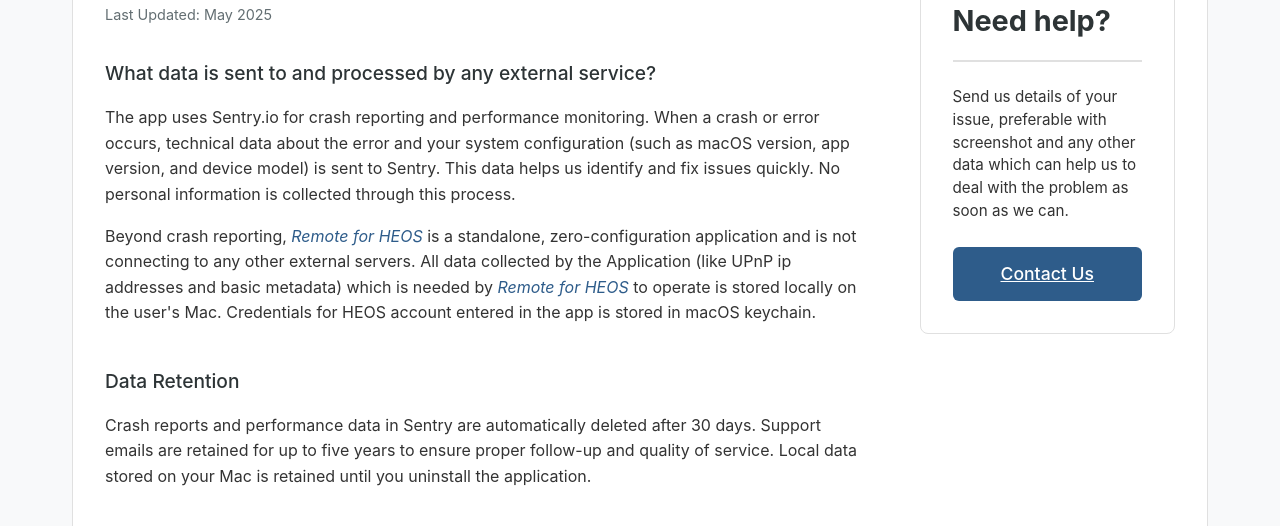
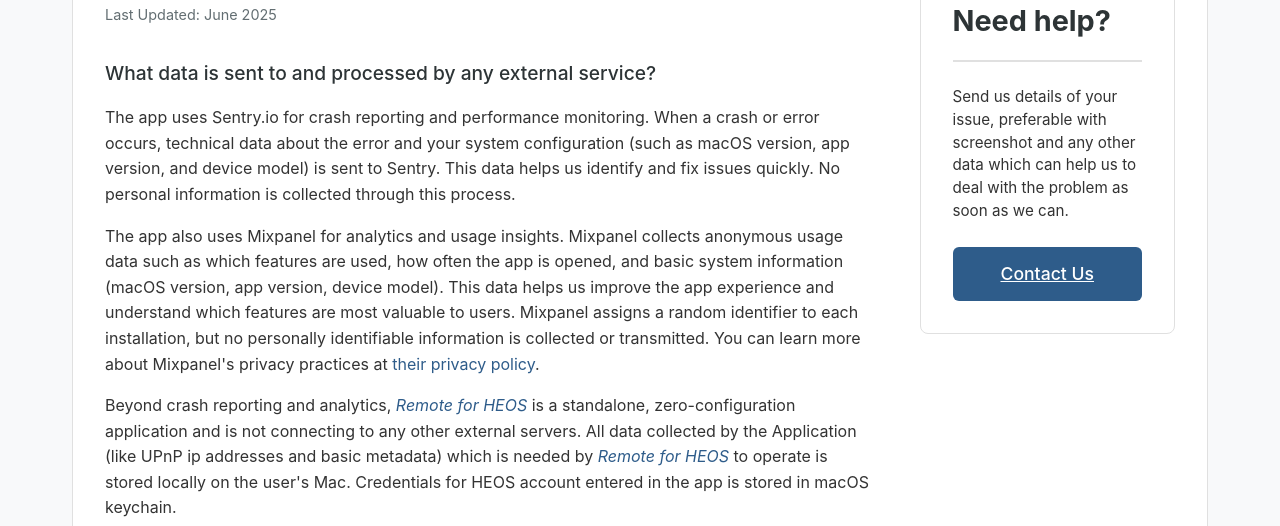
Before and after one commit to dniklewicz/dniklewicz.github.io, a plain HTML site: page heos/privacy.html in a window 1280 px wide. Shown: the part 196-722 px from the top of the page. Drawn offline with Linux system fonts and the light colour scheme.

Commit message:
Add information about Mixpanel

```diff
--- a/heos/privacy.html
+++ b/heos/privacy.html
@@ -46,17 +46,18 @@
 			<main class="content-wrapper">
 				<article class="column left">
 					<h2>Privacy Policy</h2>
-					<p class="last-updated">Last Updated: May 2025</p>
+					<p class="last-updated">Last Updated: June 2025</p>
 
 					<section class="privacy-section">
 						<h3>What data is sent to and processed by any external service?</h3>
 						<p>The app uses Sentry.io for crash reporting and performance monitoring. When a crash or error occurs, technical data about the error and your system configuration (such as macOS version, app version, and device model) is sent to Sentry. This data helps us identify and fix issues quickly. No personal information is collected through this process.</p>
-						<p>Beyond crash reporting, <i>Remote for HEOS</i> is a standalone, zero-configuration application and is not connecting to any other external servers. All data collected by the Application (like UPnP ip addresses and basic metadata) which is needed by <i>Remote for HEOS</i> to operate is stored locally on the user's Mac. Credentials for HEOS account entered in the app is stored in macOS keychain.</p>
+						<p>The app also uses Mixpanel for analytics and usage insights. Mixpanel collects anonymous usage data such as which features are used, how often the app is opened, and basic system information (macOS version, app version, device model). This data helps us improve the app experience and understand which features are most valuable to users. Mixpanel assigns a random identifier to each installation, but no personally identifiable information is collected or transmitted. You can learn more about Mixpanel's privacy practices at <a href="https://mixpanel.com/legal/privacy-policy/" target="_blank" rel="noopener">their privacy policy</a>.</p>
+						<p>Beyond crash reporting and analytics, <i>Remote for HEOS</i> is a standalone, zero-configuration application and is not connecting to any other external servers. All data collected by the Application (like UPnP ip addresses and basic metadata) which is needed by <i>Remote for HEOS</i> to operate is stored locally on the user's Mac. Credentials for HEOS account entered in the app is stored in macOS keychain.</p>
 					</section>
 
 					<section class="privacy-section">
 						<h3>Data Retention</h3>
-						<p>Crash reports and performance data in Sentry are automatically deleted after 30 days. Support emails are retained for up to five years to ensure proper follow-up and quality of service. Local data stored on your Mac is retained until you uninstall the application.</p>
+						<p>Crash reports and performance data in Sentry are automatically deleted after 30 days. Analytics data in Mixpanel is retained according to their standard data retention policy (typically 5 years for event data, but you can request deletion at any time). Support emails are retained for up to five years to ensure proper follow-up and quality of service. Local data stored on your Mac is retained until you uninstall the application.</p>
 					</section>
 
 					<section class="privacy-section">
@@ -64,6 +65,7 @@
 						<p>You have the right to:</p>
 						<ul class="privacy-list">
 							<li>Request deletion of your support communication history</li>
+							<li>Request deletion of your analytics data from Mixpanel by contacting us</li>
 							<li>Clear all local data by uninstalling the application</li>
 						</ul>
 					</section>
```
